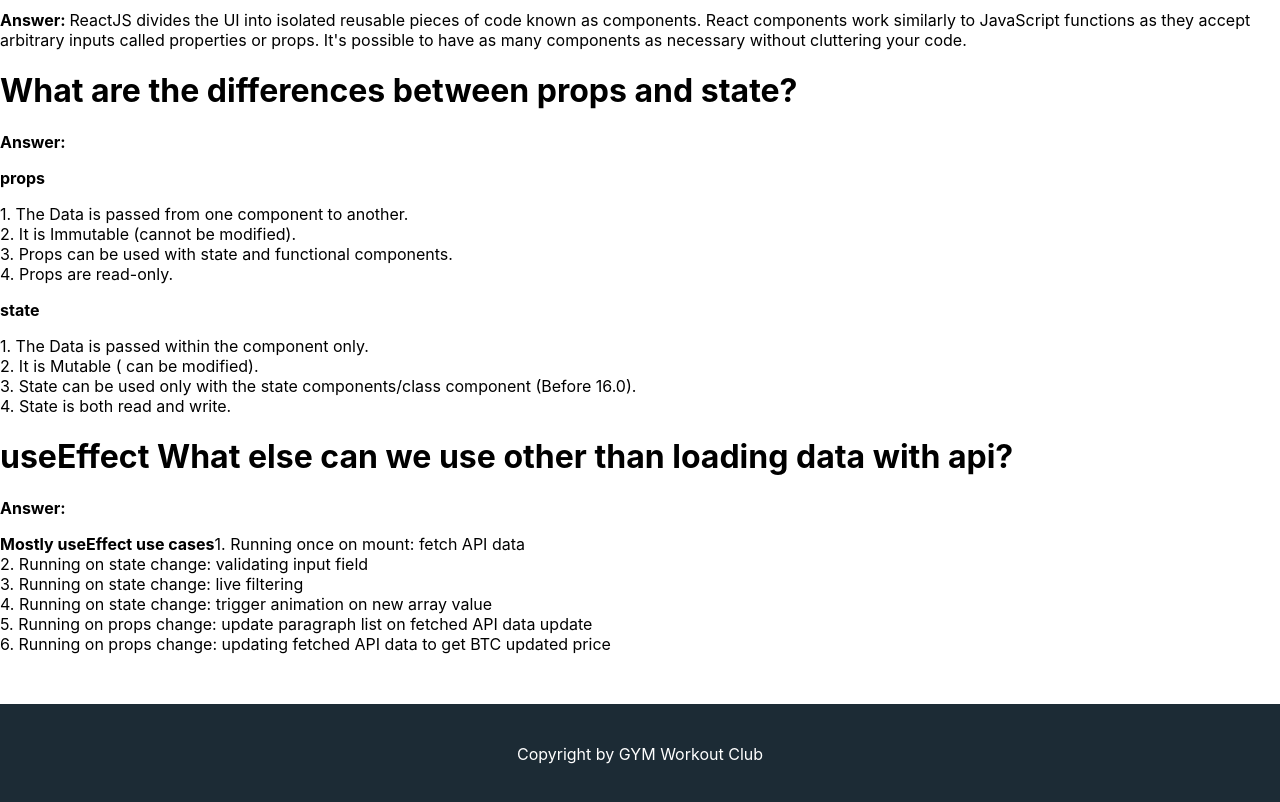
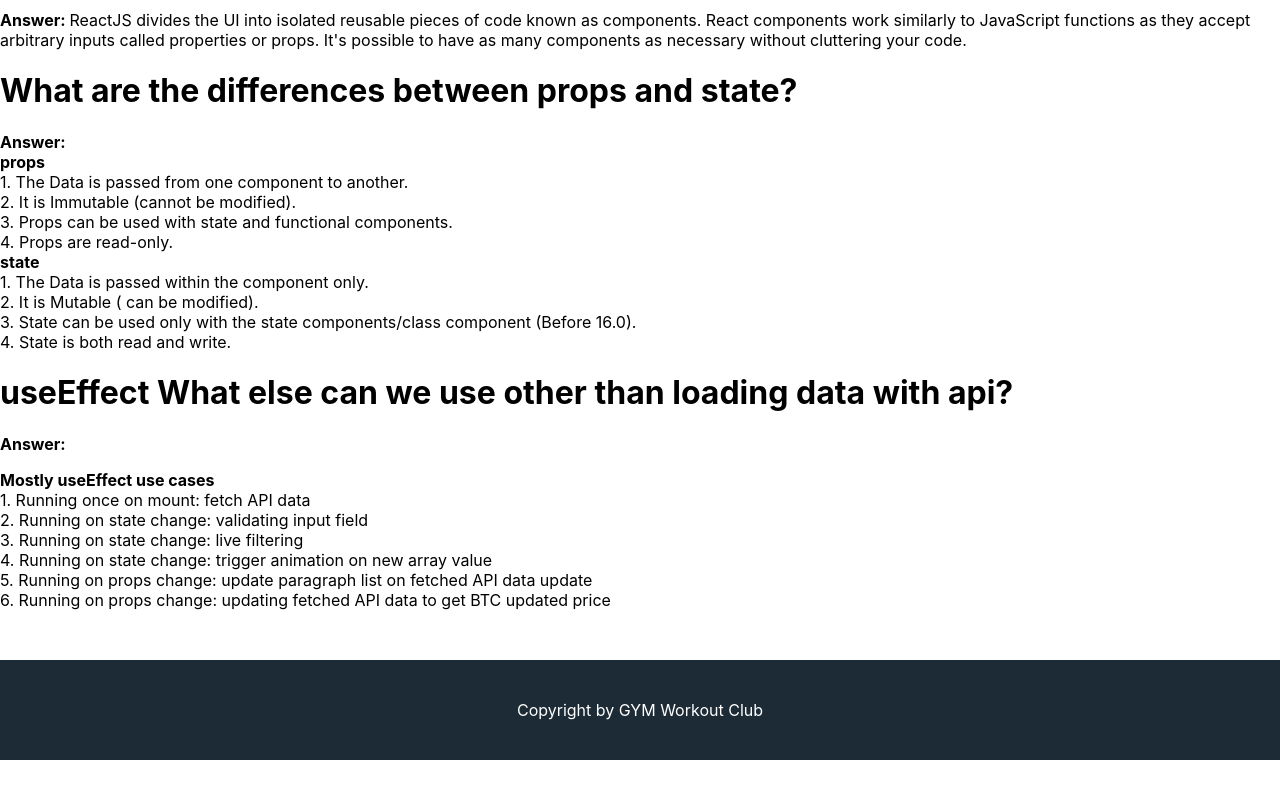
Before and after one commit to raju-miah/gym-workout-club, a React (Create React App) app: page / in a window 1280 px wide. Shown: the part 1040-1842 px from the top of the page. After the commit the page ends 1800 px from the top, so only its background shows below. Built offline with nearby package versions, Linux system fonts and the light colour scheme.

Commit message:
adeed some style

```diff
--- a/src/components/Blog/Blog.js
+++ b/src/components/Blog/Blog.js
@@ -10,12 +10,12 @@ const Blog = () => {
             <div>
                 <h1>What are the differences between props and state?</h1>
                 <p><strong>Answer: </strong><br />
-                    <p><strong>props</strong></p>
+                    <strong>props</strong> <br />
                     1. The Data is passed from one component to another. <br />
                     2. It is Immutable (cannot be modified). <br />
                     3. Props can be used with state and functional components. <br />
-                    4. Props are read-only.
-                    <p><strong>state</strong></p>
+                    4. Props are read-only. <br />
+                    <strong>state</strong> <br />
                     1. The Data is passed within the component only. <br />
                     2. It is Mutable ( can be modified). <br />
                     3. State can be used only with the state components/class component (Before 16.0). <br />
@@ -24,8 +24,8 @@ const Blog = () => {
             </div>
             <div>
                 <h1>useEffect What else can we use other than loading data with api?</h1>
-                <p><strong>Answer: </strong></p>
-                <p><strong> Mostly useEffect use cases</strong>
+                <strong>Answer: </strong> <br />
+                <p><strong> Mostly useEffect use cases</strong> <br />
                     1. Running once on mount: fetch API data <br />
                     2. Running on state change: validating input field <br />
                     3. Running on state change: live filtering <br />
--- a/src/components/Gym/Gym.css
+++ b/src/components/Gym/Gym.css
@@ -21,4 +21,5 @@
     border-radius: 0px 0px 5px 5px;
     position: absolute;
     bottom: 0;
+    cursor: pointer;
 }
--- a/src/components/Workout/Workout.css
+++ b/src/components/Workout/Workout.css
@@ -21,6 +21,11 @@
     border-radius: 50%;
     padding: 15px;
     margin-left: 5px;
+    cursor: pointer;
+}
+
+.btn-break button:hover {
+    background-color: orange;
 }
 
 .exercise-time {
@@ -51,4 +56,5 @@
     width: 250px;
     border: none;
     border-radius: 10px;
+    cursor: pointer;
 }
```
